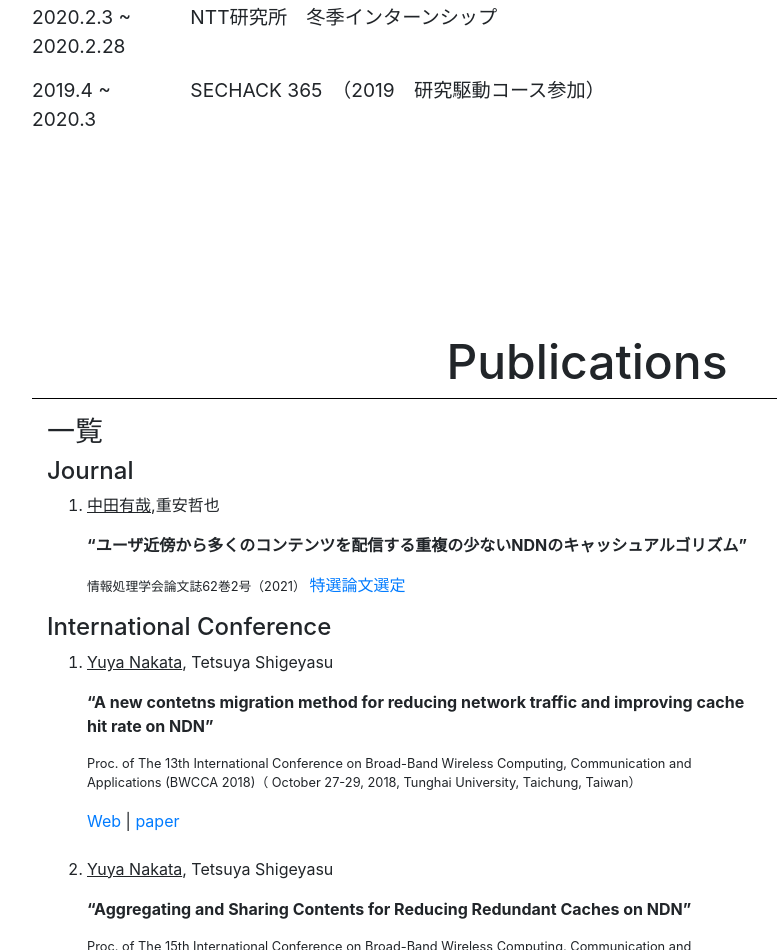
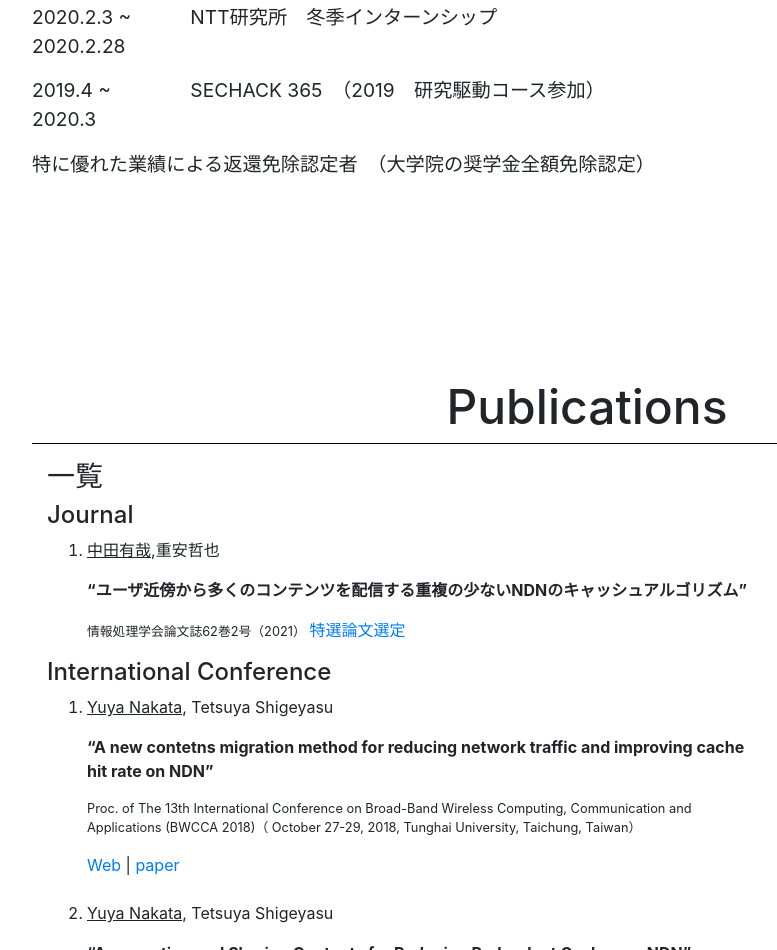
Before and after one commit to Yuya-Nakata/Mypage, a website with bundled scripts: page index.html in a window 1280 px wide. Shown: the part 3470-4420 px from the top of the page, without its empty margins (53-830 px from the left). Built offline with nearby package versions, Linux system fonts and the light colour scheme.

Commit message:
Update index.html

```diff
--- a/index.html
+++ b/index.html
@@ -214,6 +214,9 @@
                     </div>
                     <div class="col-lg-10">
                         <p>SECHACK 365　（2019　研究駆動コース参加）</p>
+                    </div>
+                  <div class="col-lg-10">
+                        <p>特に優れた業績による返還免除認定者　（大学院の奨学金全額免除認定）</p>
                     </div>
 
                 </div>
```
